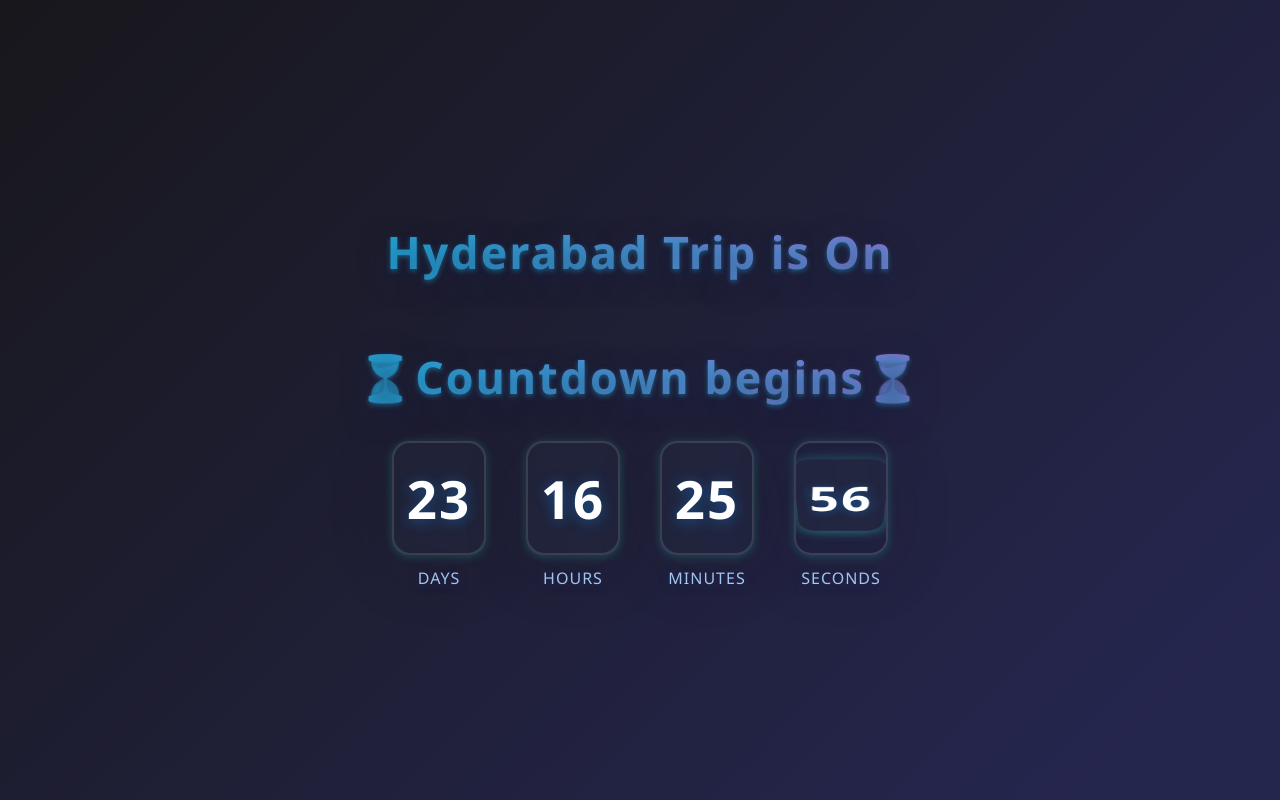
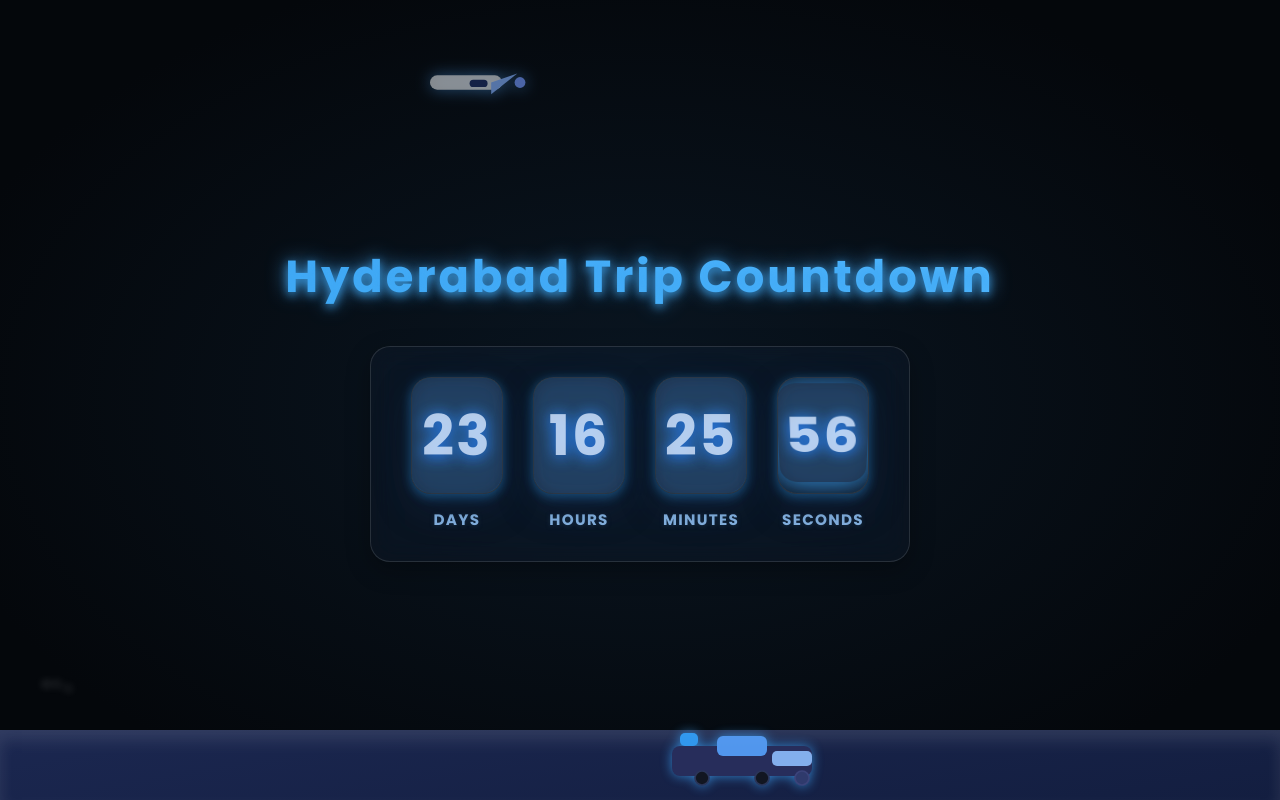
Before and after one commit to bikashsamantaray/Count, a plain HTML site: page index.html in a window 1280 px wide. Drawn offline with Linux system fonts and the light colour scheme.

Commit message:
Update index.html

```diff
--- a/index.html
+++ b/index.html
@@ -2,134 +2,320 @@
 <html lang="en">
 <head>
   <meta charset="UTF-8" />
-  <title>Hyderabad Trip Countdown</title>
+  <title>Hyderabad Trip Countdown with Enhanced Animations</title>
   <meta name="viewport" content="width=device-width, initial-scale=1.0"/>
   <style>
+    @import url('https://fonts.googleapis.com/css2?family=Poppins:wght@400;700&display=swap');
     body {
+      margin: 0;
       min-height: 100vh;
-      margin: 0;
-      background: linear-gradient(135deg, #18171c 0%, #25264e 90%);
+      background: radial-gradient(ellipse at center, #0b1a2a 0%, #070b14 90%);
+      font-family: 'Poppins', 'Segoe UI', Arial, sans-serif;
+      color: #fff;
       display: flex;
       flex-direction: column;
       align-items: center;
       justify-content: center;
-      font-family: 'Poppins', 'Segoe UI', Arial, sans-serif;
       overflow: hidden;
+      position: relative;
+    }
+    /* Stars background for a night sky effect */
+    .stars {
+      position: fixed;
+      width: 100vw;
+      height: 100vh;
+      top: 0;
+      left: 0;
+      background: transparent;
+      z-index: 0;
+      overflow: hidden;
+      pointer-events: none;
+    }
+    .stars::before, .stars::after {
+      content: '';
+      position: absolute;
+      width: 2px;
+      height: 2px;
+      background: white;
+      box-shadow:
+        10vw 5vh white,
+        20vw 10vh white,
+        30vw 20vh white,
+        40vw 15vh white,
+        50vw 30vh white,
+        60vw 25vh white,
+        70vw 35vh white,
+        80vw 40vh white,
+        90vw 50vh white;
+      animation: twinkle 3s linear infinite alternate;
+      border-radius: 50%;
+      opacity: 0.8;
+    }
+    .stars::after {
+      width: 3px;
+      height: 3px;
+      top: 10vh;
+      left: 10vw;
+      box-shadow:
+        25vw 50vh white,
+        45vw 35vh white,
+        65vw 45vh white,
+        85vw 60vh white,
+        15vw 60vh white;
+      animation-delay: 1.5s;
+    }
+    @keyframes twinkle {
+      0%, 100% {opacity: 0.7;}
+      50% {opacity: 1;}
     }
     h1 {
-      color: #fff;
       font-size: 2.8em;
-      font-weight: 600;
-      margin-bottom: 34px;
-      letter-spacing: 2px;
-      text-shadow: 0 8px 28px #192044a0, 0 1.5px 5px #23a6d588;
-      background: linear-gradient(90deg, #23a6d5 0%, #a270d6 100%);
+      font-weight: 700;
+      margin-bottom: 36px;
+      letter-spacing: 3px;
+      text-align: center;
+      text-shadow:
+        0 3px 10px #3fa9f5cc,
+        0 0 20px #48a9f5cc;
+      background: linear-gradient(90deg, #3fa9f5, #55bbff);
       -webkit-background-clip: text;
       -webkit-text-fill-color: transparent;
+      z-index: 10;
+      position: relative;
     }
+    /* Countdown container styles with glassmorphism */
     .countdown-container {
       display: flex;
-      gap: 32px;
-      z-index: 20;
-      margin-bottom: 20px;
+      gap: 30px;
+      backdrop-filter: blur(13px) saturate(150%);
+      background: rgba(20, 30, 45, 0.35);
+      border-radius: 20px;
+      border: 1.8px solid rgba(255,255,255,0.12);
+      padding: 30px 40px;
+      box-shadow: 0 8px 24px rgba(0, 0, 0, 0.3);
+      position: relative;
+      z-index: 10;
+      user-select: none;
     }
     .flip-unit {
       display: flex;
       flex-direction: column;
       align-items: center;
+      min-width: 90px;
     }
     .label {
-      margin-top: 12px;
-      color: #aad1fa;
-      font-size: 1em;
-      font-weight: 500;
-      letter-spacing: 1px;
+      margin-top: 14px;
+      font-weight: 600;
+      font-size: 0.95rem;
+      letter-spacing: 1.3px;
+      color: #99ccffdd;
       text-transform: uppercase;
-      text-shadow: 0 2px 8px #212763c0;
-      user-select: none;
+      text-shadow: 0 1px 4px #1b3450cc;
     }
     .flip-card {
       width: 90px;
-      height: 110px;
-      background: rgba(25, 28, 37, 0.18);
-      border-radius: 17px;
-      border: 2.5px solid rgba(255,255,255,0.14);
-      backdrop-filter: blur(9px) saturate(115%);
-      -webkit-backdrop-filter: blur(9px) saturate(115%);
-      box-shadow: 0 12px 64px 0 #1a1a2133, 0 1.5px 10px #23d5ab44;
+      height: 115px;
+      background: rgba(30, 40, 60, 0.25);
+      border-radius: 20px;
+      border: 1.5px solid rgba(255, 255, 255, 0.12);
+      backdrop-filter: blur(10px) saturate(140%);
+      -webkit-backdrop-filter: blur(10px) saturate(140%);
+      box-shadow: 0 14px 35px rgba(20, 40, 80, 0.35), 0 3px 11px #33abff77;
+      perspective: 520px;
+      position: relative;
       overflow: hidden;
-      margin: 0 4px;
-      perspective: 500px;
-      position: relative;
     }
     .digit {
-      font-size: 3.4em;
+      font-size: 3.6em;
       font-weight: 700;
-      color: #fff;
+      color: #bbdefb;
+      text-shadow:
+        0 0 16px #55aaffbb,
+        0 3px 12px #1f405fcc;
       text-align: center;
-      text-shadow: 0 3px 12px #25264e88;
       user-select: none;
       letter-spacing: 2px;
+      position: relative;
+      z-index: 10;
     }
     .flip-inner {
       position: absolute;
       width: 100%;
       height: 100%;
-      transition: transform 0.6s cubic-bezier(.46, 1.56, .73, .95);
+      transition: transform 0.65s cubic-bezier(.46, 1.56, .73, .95);
       transform-style: preserve-3d;
+      top: 0;
+      left: 0;
+      z-index: 2;
     }
     .flip-front, .flip-back {
-      background: rgba(44, 51, 68, 0.31);
+      background: rgba(60, 80, 115, 0.28);
       display: flex;
       align-items: center;
       justify-content: center;
-      width: 100%; height: 100%;
+      width: 100%;
+      height: 100%;
       position: absolute;
-      font-size: 3.3em;
+      font-size: 3.5em;
       font-weight: 700;
-      color: #fff;
-      border-radius: 17px;
+      color: #d9eaffcc;
+      border-radius: 20px;
       backface-visibility: hidden;
-      text-shadow: 0 2px 14px #1380e07c;
-      box-shadow: 0 3px 17px #2cbcb088;
+      text-shadow:
+        0 2px 14px #1870ff9c;
+      box-shadow: 0 3px 26px #3fa9ff88;
+      filter: drop-shadow(0 0 8px #3fa9ffcc);
+      user-select: none;
     }
     .flip-front {
-      z-index: 2;
+      z-index: 5;
     }
     .flip-back {
       transform: rotateX(180deg);
-      z-index: 1;
+      z-index: 3;
     }
     .flip-animate {
-      animation: flip .7s cubic-bezier(.46, 1.56, .73, .95);
+      animation: flipRotate 0.65s cubic-bezier(.45, 1.3, .72, 1.15);
     }
-    @keyframes flip {
+    @keyframes flipRotate {
       0% { transform: rotateX(0deg); }
-      60% { transform: rotateX(-90deg);}
-      100% { transform: rotateX(-180deg);}
+      60% { transform: rotateX(-90deg); }
+      100% { transform: rotateX(-180deg); }
     }
-    /* Responsive design */
+    /* Responsive adjustments */
     @media (max-width: 700px) {
-      h1 { font-size: 1.3em; }
-      .countdown-container { gap: 10px; }
-      .flip-card { width: 54px; height: 68px; }
-      .flip-front, .flip-back { font-size: 2em; }
-      .label { font-size: 0.7em; }
+      h1 {
+        font-size: 1.8em;
+      }
+      .countdown-container {
+        gap: 15px;
+        padding: 20px 20px;
+      }
+      .flip-unit {
+        min-width: 60px;
+      }
+      .flip-card {
+        width: 60px;
+        height: 82px;
+      }
+      .flip-front, .flip-back, .digit {
+        font-size: 2.3em;
+      }
+      .label {
+        font-size: 0.7rem;
+      }
+    }
+    /* --- Animated scene background styling --- */
+    .scene {
+      position: fixed;
+      top: 0;
+      left: 0;
+      width: 100vw;
+      height: 100vh;
+      pointer-events: none;
+      z-index: 1;
+      overflow: hidden;
+      background: radial-gradient(ellipse at center, #0a1622 0%, #04070b 80%);
+    }
+    .ground {
+      position: absolute;
+      bottom: 0;
+      left: 0;
+      width: 100vw;
+      height: 70px;
+      background: linear-gradient(170deg, #1b2750 0%, #131e40 100%);
+      box-shadow: inset 0 10px 15px rgba(255,255,255,0.1);
+    }
+    /* Train - stylized with chimney and smoke */
+    .train-svg {
+      position: absolute;
+      left: -320px;
+      bottom: 14px;
+      width: 370px;
+      height: 65px;
+      fill: none;
+      stroke-linejoin: round;
+      stroke-linecap: round;
+      animation: trainMove 9s linear infinite;
+      filter: drop-shadow(0 0 6px #3fa9ffcc);
+      opacity: 0.9;
+      z-index: 4;
+    }
+    @keyframes trainMove {
+      0% { left: -350px; }
+      100% { left: 110vw; }
+    }
+    /* Plane SVG style */
+    .plane-svg {
+      position: absolute;
+      top: 50px;
+      left: -140px;
+      width: 180px;
+      height: 70px;
+      animation: planeFly 15s linear infinite;
+      opacity: 0.95;
+      filter: drop-shadow(0 0 8px #55aaffcc);
+      z-index: 5;
+    }
+    @keyframes planeFly {
+      0% { left: -180px; top: 70px; }
+      50% { left: 50vw; top: 30px; }
+      100% { left: 110vw; top: 65px; opacity: 0; }
+    }
+    /* Smoke effect - small translucent circles rising */
+    .smoke {
+      position: absolute;
+      bottom: 70px;
+      left: 40px;
+      width: 12px;
+      height: 12px;
+      background: rgba(230, 230, 230, 0.15);
+      border-radius: 50%;
+      filter: blur(4px);
+      animation: smokeRise 3s linear infinite;
+      box-shadow: 12px 0 rgba(230, 230, 230, 0.12), 25px 5px rgba(230, 230, 230, 0.1);
+    }
+    @keyframes smokeRise {
+      0% { transform: translateY(0) scale(0.5); opacity: 0.5; }
+      50% { opacity: 1; }
+      100% { transform: translateY(-60px) scale(1.1); opacity: 0; }
     }
   </style>
 </head>
 <body>
-  <h1>Hyderabad Trip is On </h1>
-  <h1>⏳Countdown begins⏳</h1>
+  <div class="stars"></div>
+  <div class="scene">
+    <div class="ground"></div>
+    <div class="smoke"></div>
+    <svg class="train-svg" viewBox="0 0 320 65" xmlns="http://www.w3.org/2000/svg" aria-hidden="true" focusable="false">
+      <!-- Base train body -->
+      <rect x="20" y="25" width="140" height="30" rx="8" ry="8" fill="#2a2f5e"/>
+      <rect x="65" y="15" width="50" height="20" rx="6" ry="6" fill="#58a4ff"/>
+      <rect x="120" y="30" width="40" height="15" rx="5" ry="5" fill="#90bfff"/>
+      <!-- Wheels -->
+      <circle cx="50" cy="57" r="7" fill="#12161d" stroke="#2e385b" stroke-width="1.7"/>
+      <circle cx="110" cy="57" r="7" fill="#12161d" stroke="#2e385b" stroke-width="1.7"/>
+      <circle cx="150" cy="57" r="7" fill="#323d71" stroke="#404880" stroke-width="1.7"/>
+      <!-- Chimney -->
+      <rect x="28" y="12" width="18" height="13" rx="5" ry="5" fill="#34a3ff"/>
+    </svg>
+    <svg class="plane-svg" viewBox="0 0 200 70" xmlns="http://www.w3.org/2000/svg" aria-hidden="true" focusable="false">
+      <g>
+        <rect x="70" y="32" width="80" height="16" rx="8" ry="8" fill="#ffffffcc" />
+        <polygon points="138,40 167,30 138,53" fill="#84b1ff" />
+        <rect x="114" y="37" width="20" height="8" rx="4" ry="4" fill="#1e2e65" />
+        <circle cx="170" cy="40" r="6" fill="#7499ff"/>
+      </g>
+    </svg>
+  </div>
+  <h1>Hyderabad Trip Countdown</h1>
   <div class="countdown-container" id="flip-countdown"></div>
   <script>
     // ------ CONFIG -------
-    const targetDate = new Date("2025-08-13T00:00:00"); // countdown target
-
+    const targetDate = new Date("2025-08-13T00:00:00");
     const labels = ["Days", "Hours", "Minutes", "Seconds"];
     const container = document.getElementById('flip-countdown');
     const units = [];
-
     function createFlipUnit(label) {
       const unit = document.createElement('div');
       unit.className = 'flip-unit';
@@ -137,7 +323,6 @@
       flipCard.className = 'flip-card';
       const flipInner = document.createElement('div');
       flipInner.className = 'flip-inner';
-      // Top and bottom display faces
       const flipFront = document.createElement('div');
       flipFront.className = 'flip-front digit';
       const flipBack = document.createElement('div');
@@ -153,39 +338,32 @@
       container.appendChild(unit);
       return {flipCard, flipInner, flipFront, flipBack};
     }
-
-    // Initialize flip units
     labels.forEach(lbl => {
       units.push(createFlipUnit(lbl));
     });
-
-    let prev = ["--","--","--","--"];
-
+    let prev = ["--", "--", "--", "--"];
     function flipTo(unit, newVal, idx) {
-      if(prev[idx] === newVal) return;
+      if (prev[idx] === newVal) return;
       unit.flipBack.textContent = newVal;
       unit.flipInner.classList.add('flip-animate');
-
-      // Animation timing for the number swap
       setTimeout(() => {
         unit.flipFront.textContent = newVal;
         unit.flipInner.classList.remove('flip-animate');
-      }, 620);
+      }, 650);
     }
-
     function updateCountdown() {
       const now = new Date();
       let diff = targetDate - now;
-      if(diff < 0) diff = 0;
+      if (diff < 0) diff = 0;
       const d = Math.floor(diff / (1000 * 60 * 60 * 24));
       const h = Math.floor((diff / (1000 * 60 * 60)) % 24);
       const m = Math.floor((diff / (1000 * 60)) % 60);
       const s = Math.floor((diff / 1000) % 60);
       const vals = [
-        d.toString().padStart(2,'0'),
-        h.toString().padStart(2,'0'),
-        m.toString().padStart(2,'0'),
-        s.toString().padStart(2,'0')
+        d.toString().padStart(2, '0'),
+        h.toString().padStart(2, '0'),
+        m.toString().padStart(2, '0'),
+        s.toString().padStart(2, '0')
       ];
       vals.forEach((val, i) => {
         flipTo(units[i], val, i);
@@ -197,3 +375,4 @@
   </script>
 </body>
 </html>
+a
```
